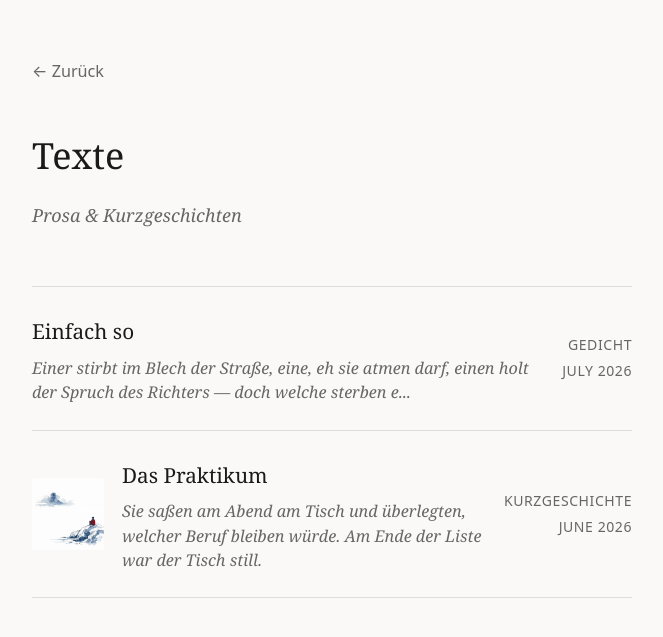
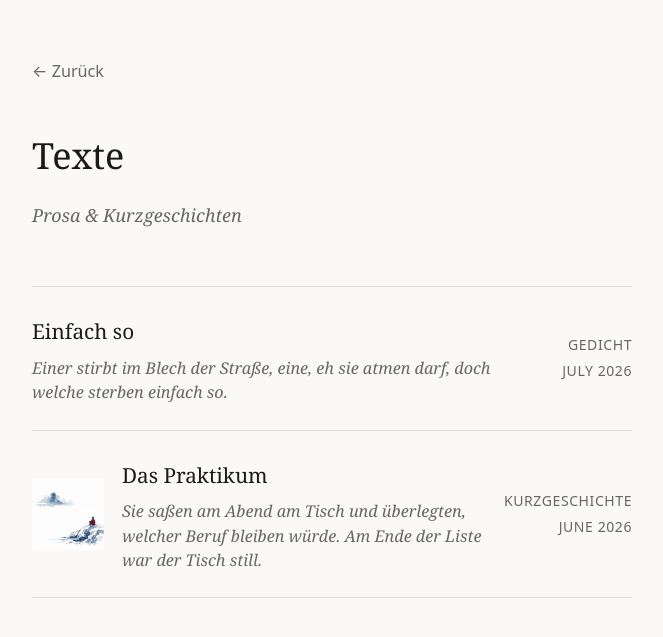
Before and after one commit to docdimy/drklass.de, a Jekyll site: the page built from texte/index.html, in a window 1280 px wide. Shown: the top 637 px of the page, without its empty margins (308-971 px from the left). Built offline with Jekyll 4.4.1, drawn with Linux system fonts in a browser that asks for light colours.

Commit message:
Update excerpt in einfach-so.md
Removed a phrase from the excerpt in einfac-so.md

```diff
--- a/_texte/einfach-so.md
+++ b/_texte/einfach-so.md
@@ -7,7 +7,7 @@ genre: Gedicht
 # image_alt: Eine angelehnte Tür in einem leeren Flur
 # image_caption: Tuschezeichnung, 2026
 permalink: /texte/einfach-so/
-excerpt: "Einer stirbt im Blech der Straße, eine, eh sie atmen darf, einen holt der Spruch des Richters — doch welche sterben einfach so."
+excerpt: "Einer stirbt im Blech der Straße, eine, eh sie atmen darf, doch welche sterben einfach so."
 ---
 Eine nimmt sich selbst das Leben
 einen frisst die Krankheit auf
```
